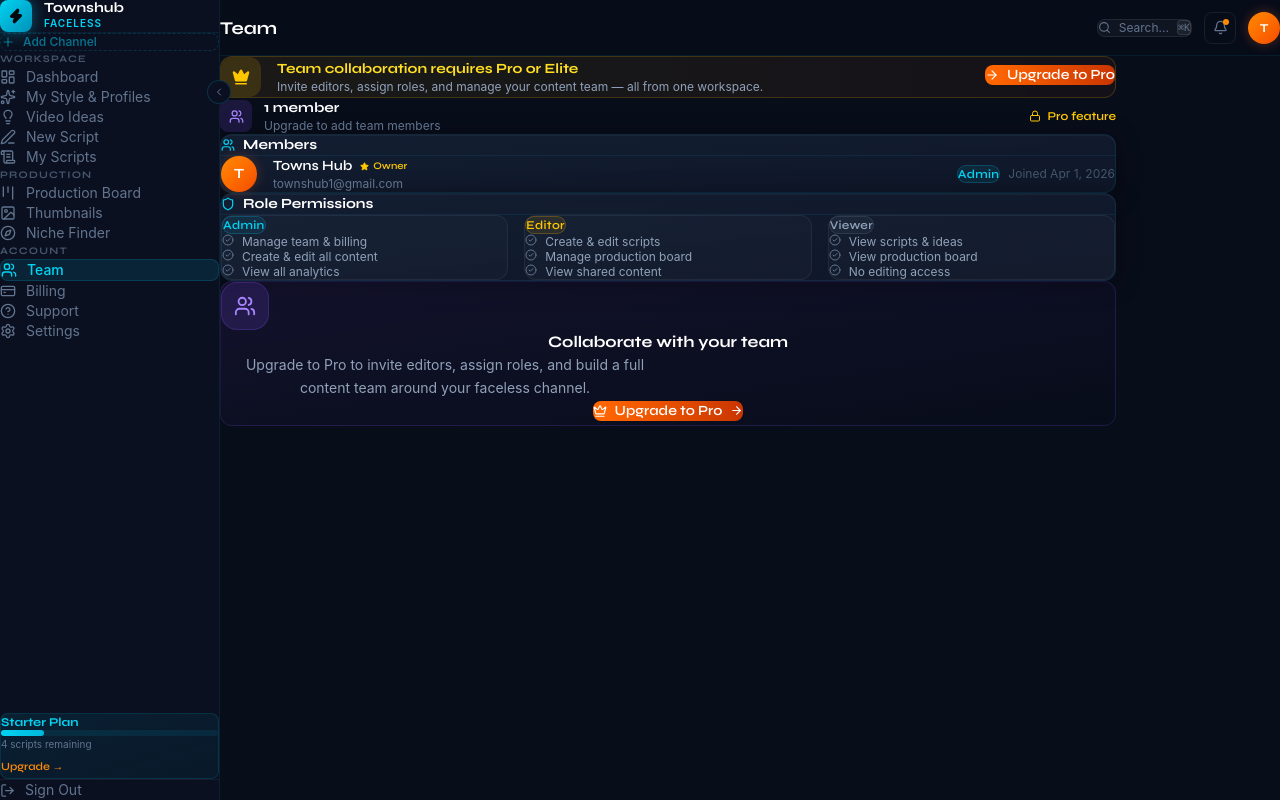
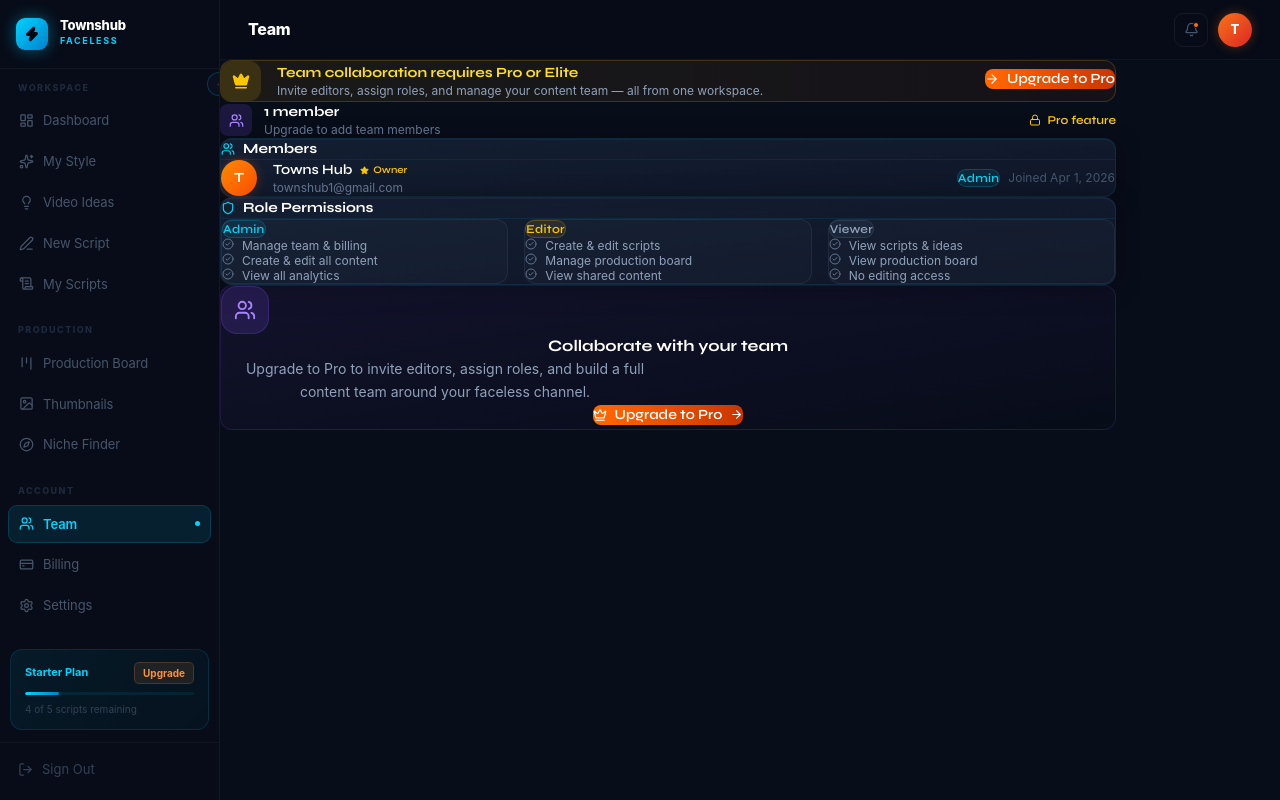
Before and after one commit to kabod1/townshub-faceless, a Next.js app: page /dashboard/team in a window 1280 px wide. Built offline with nearby package versions, Linux system fonts and the light colour scheme.

Commit message:
feat: premium sidebar + topbar redesign with inline styles

```diff
--- a/components/dashboard/sidebar.tsx
+++ b/components/dashboard/sidebar.tsx
@@ -2,34 +2,20 @@
 
 import Link from "next/link";
 import { usePathname } from "next/navigation";
-import { cn } from "@/lib/utils";
 import { createClient } from "@/lib/supabase/client";
 import {
-  LayoutDashboard,
-  Sparkles,
-  Lightbulb,
-  PenLine,
-  ScrollText,
-  Kanban,
-  Image,
-  Compass,
-  Users,
-  CreditCard,
-  HelpCircle,
-  Settings,
-  ChevronLeft,
-  Plus,
-  Zap,
-  LogOut,
+  LayoutDashboard, Sparkles, Lightbulb, PenLine, ScrollText,
+  Kanban, Image, Compass, Users, CreditCard, Settings,
+  Zap, LogOut, ChevronLeft,
 } from "lucide-react";
 import { useState } from "react";
 
-const navItems = [
+const nav = [
   {
     section: "WORKSPACE",
     items: [
       { href: "/dashboard", label: "Dashboard", icon: LayoutDashboard },
-      { href: "/dashboard/style", label: "My Style & Profiles", icon: Sparkles },
+      { href: "/dashboard/style", label: "My Style", icon: Sparkles },
       { href: "/dashboard/ideas", label: "Video Ideas", icon: Lightbulb },
       { href: "/dashboard/new-script", label: "New Script", icon: PenLine },
       { href: "/dashboard/scripts", label: "My Scripts", icon: ScrollText },
@@ -48,7 +34,6 @@
     items: [
       { href: "/dashboard/team", label: "Team", icon: Users },
       { href: "/dashboard/billing", label: "Billing", icon: CreditCard },
-      { href: "/dashboard/support", label: "Support", icon: HelpCircle },
       { href: "/dashboard/settings", label: "Settings", icon: Settings },
     ],
   },
@@ -58,63 +43,95 @@
   const pathname = usePathname();
   const [collapsed, setCollapsed] = useState(false);
 
+  const w = collapsed ? 64 : 220;
+
   return (
-    <aside
-      className={cn(
-        "relative flex flex-col h-screen bg-[#0A1020] border-r border-cyan-500/10 transition-all duration-300 shrink-0",
-        collapsed ? "w-[64px]" : "w-[220px]"
-      )}
-    >
+    <aside style={{
+      width: w, minWidth: w, height: "100vh",
+      background: "#070C18",
+      borderRight: "1px solid rgba(255,255,255,0.05)",
+      display: "flex", flexDirection: "column",
+      transition: "width 0.25s ease, min-width 0.25s ease",
+      position: "relative", flexShrink: 0,
+      overflow: "hidden",
+    }}>
+
       {/* Logo */}
-      <div className={cn("flex items-center gap-3 px-4 py-5 border-b border-cyan-500/10", collapsed && "justify-center px-0")}>
-        <div className="w-8 h-8 rounded-lg bg-gradient-to-br from-cyan-400 to-cyan-600 flex items-center justify-center shrink-0 shadow-[0_0_16px_rgba(0,212,255,0.4)]">
-          <Zap size={16} className="text-[#04080F]" fill="currentColor" />
+      <div style={{
+        display: "flex", alignItems: "center",
+        gap: collapsed ? 0 : 12,
+        padding: collapsed ? "18px 0" : "18px 16px",
+        justifyContent: collapsed ? "center" : "flex-start",
+        borderBottom: "1px solid rgba(255,255,255,0.04)",
+      }}>
+        <div style={{
+          width: 32, height: 32, borderRadius: 9, flexShrink: 0,
+          background: "linear-gradient(135deg, #00D4FF, #0080cc)",
+          display: "flex", alignItems: "center", justifyContent: "center",
+          boxShadow: "0 0 16px rgba(0,212,255,0.4)",
+        }}>
+          <Zap size={16} color="#04080F" fill="#04080F" />
         </div>
         {!collapsed && (
           <div>
-            <p className="text-sm font-bold text-white font-[family-name:var(--font-syne)] leading-none">Townshub</p>
-            <p className="text-[10px] text-cyan-400 font-semibold tracking-widest uppercase mt-0.5">Faceless</p>
+            <p style={{ fontSize: 13, fontWeight: 800, color: "#fff", margin: 0, lineHeight: 1, letterSpacing: "-0.2px" }}>Townshub</p>
+            <p style={{ fontSize: 9, color: "#00D4FF", fontWeight: 700, letterSpacing: "0.18em", textTransform: "uppercase", marginTop: 2 }}>FACELESS</p>
           </div>
         )}
       </div>
 
-      {/* Add Channel */}
-      {!collapsed && (
-        <div className="px-3 pt-4">
-          <button className="w-full flex items-center gap-2 px-3 py-2 rounded-lg border border-dashed border-cyan-500/20 text-cyan-500/60 hover:border-cyan-500/40 hover:text-cyan-400 text-xs font-medium transition-all">
-            <Plus size={14} />
-            Add Channel
-          </button>
-        </div>
-      )}
-
       {/* Nav */}
-      <nav className="flex-1 overflow-y-auto py-3 px-2">
-        {navItems.map((section) => (
-          <div key={section.section} className="mb-5">
+      <nav style={{ flex: 1, overflowY: "auto", padding: "12px 8px" }}>
+        {nav.map((section) => (
+          <div key={section.section} style={{ marginBottom: 20 }}>
             {!collapsed && (
-              <p className="text-[10px] font-bold text-slate-600 tracking-[0.12em] px-3 mb-1.5 font-[family-name:var(--font-syne)]">
-                {section.section}
-              </p>
+              <p style={{
+                fontSize: 9, fontWeight: 800, color: "#1e293b",
+                letterSpacing: "0.16em", textTransform: "uppercase",
+                padding: "0 10px", marginBottom: 6, margin: "0 0 6px",
+              }}>{section.section}</p>
             )}
-            <ul className="space-y-0.5">
+            <ul style={{ listStyle: "none", margin: 0, padding: 0, display: "flex", flexDirection: "column", gap: 2 }}>
               {section.items.map(({ href, label, icon: Icon }) => {
                 const active = pathname === href || (href !== "/dashboard" && pathname.startsWith(href));
                 return (
                   <li key={href}>
-                    <Link
-                      href={href}
-                      title={collapsed ? label : undefined}
-                      className={cn(
-                        "flex items-center gap-2.5 px-3 py-2 rounded-lg text-sm transition-all duration-150",
-                        collapsed ? "justify-center" : "",
-                        active
-                          ? "bg-cyan-500/12 text-cyan-400 border border-cyan-500/18 font-medium"
-                          : "text-slate-500 hover:bg-white/4 hover:text-slate-300"
-                      )}
-                    >
-                      <Icon size={16} className="shrink-0" />
-                      {!collapsed && <span>{label}</span>}
+                    <Link href={href} title={collapsed ? label : undefined} style={{ textDecoration: "none" }}>
+                      <div style={{
+                        display: "flex", alignItems: "center",
+                        gap: collapsed ? 0 : 9,
+                        justifyContent: collapsed ? "center" : "flex-start",
+                        padding: collapsed ? "9px 0" : "8px 10px",
+                        borderRadius: 9,
+                        background: active ? "rgba(0,212,255,0.1)" : "transparent",
+                        border: active ? "1px solid rgba(0,212,255,0.16)" : "1px solid transparent",
+                        color: active ? "#00D4FF" : "#475569",
+                        transition: "all 0.15s",
+                        cursor: "pointer",
+                      }}
+                        onMouseEnter={e => {
+                          if (!active) {
+                            (e.currentTarget as HTMLDivElement).style.background = "rgba(255,255,255,0.04)";
+                            (e.currentTarget as HTMLDivElement).style.color = "#94a3b8";
+                          }
+                        }}
+                        onMouseLeave={e => {
+                          if (!active) {
+                            (e.currentTarget as HTMLDivElement).style.background = "transparent";
+                            (e.currentTarget as HTMLDivElement).style.color = "#475569";
+                          }
+                        }}
+                      >
+                        <Icon size={15} style={{ flexShrink: 0, color: "inherit" }} />
+                        {!collapsed && (
+                          <span style={{ fontSize: 13, fontWeight: active ? 600 : 400, color: "inherit", letterSpacing: "-0.1px" }}>
+                            {label}
+                          </span>
+                        )}
+                        {active && !collapsed && (
+                          <div style={{ marginLeft: "auto", width: 5, height: 5, borderRadius: "50%", background: "#00D4FF", flexShrink: 0 }} />
+                        )}
+                      </div>
                     </Link>
                   </li>
                 );
@@ -126,22 +143,30 @@
 
       {/* Plan badge */}
       {!collapsed && (
-        <div className="px-3 pb-4">
-          <div className="rounded-lg bg-gradient-to-br from-cyan-500/10 to-cyan-500/5 border border-cyan-500/15 p-3">
-            <p className="text-xs font-bold text-cyan-400 font-[family-name:var(--font-syne)] mb-1">Starter Plan</p>
-            <div className="w-full bg-cyan-500/10 rounded-full h-1.5 mb-1.5">
-              <div className="h-full bg-gradient-to-r from-cyan-400 to-cyan-500 rounded-full" style={{ width: "20%" }} />
+        <div style={{ padding: "0 10px 12px" }}>
+          <div style={{
+            borderRadius: 12, padding: "12px 14px",
+            background: "linear-gradient(135deg, rgba(0,212,255,0.07), rgba(0,212,255,0.03))",
+            border: "1px solid rgba(0,212,255,0.12)",
+          }}>
+            <div style={{ display: "flex", alignItems: "center", justifyContent: "space-between", marginBottom: 8 }}>
+              <span style={{ fontSize: 11, fontWeight: 700, color: "#00D4FF" }}>Starter Plan</span>
+              <Link href="/dashboard/billing" style={{
+                fontSize: 10, fontWeight: 700, color: "#fb923c", textDecoration: "none",
+                padding: "2px 8px", borderRadius: 5,
+                background: "rgba(251,146,60,0.1)", border: "1px solid rgba(251,146,60,0.2)",
+              }}>Upgrade</Link>
             </div>
-            <p className="text-[10px] text-slate-500">4 scripts remaining</p>
-            <button className="mt-2 text-[11px] font-semibold text-orange-400 hover:text-orange-300 transition-colors font-[family-name:var(--font-syne)]">
-              Upgrade →
-            </button>
+            <div style={{ width: "100%", height: 3, borderRadius: 99, background: "rgba(0,212,255,0.08)", overflow: "hidden" }}>
+              <div style={{ width: "20%", height: "100%", background: "linear-gradient(90deg, #00D4FF, #0080cc)", borderRadius: 99 }} />
+            </div>
+            <p style={{ fontSize: 10, color: "#334155", marginTop: 6 }}>4 of 5 scripts remaining</p>
           </div>
         </div>
       )}
 
       {/* Logout */}
-      <div className={cn("px-2 pb-3 border-t border-white/5 pt-2", collapsed && "flex justify-center")}>
+      <div style={{ padding: "0 8px 12px", borderTop: "1px solid rgba(255,255,255,0.04)", paddingTop: 8 }}>
         <button
           onClick={async () => {
             const supabase = createClient();
@@ -149,25 +174,43 @@
             window.location.href = "/login";
           }}
           title={collapsed ? "Sign Out" : undefined}
-          className={cn(
-            "flex items-center gap-2.5 px-3 py-2 rounded-lg text-sm w-full transition-all duration-150 text-slate-500 hover:bg-red-500/8 hover:text-red-400",
-            collapsed && "justify-center w-auto"
-          )}
+          style={{
+            display: "flex", alignItems: "center",
+            gap: collapsed ? 0 : 9,
+            justifyContent: collapsed ? "center" : "flex-start",
+            width: "100%", padding: collapsed ? "9px 0" : "8px 10px",
+            borderRadius: 9, border: "none",
+            background: "transparent", color: "#334155",
+            cursor: "pointer", transition: "all 0.15s",
+          }}
+          onMouseEnter={e => {
+            (e.currentTarget as HTMLButtonElement).style.background = "rgba(239,68,68,0.07)";
+            (e.currentTarget as HTMLButtonElement).style.color = "#f87171";
+          }}
+          onMouseLeave={e => {
+            (e.currentTarget as HTMLButtonElement).style.background = "transparent";
+            (e.currentTarget as HTMLButtonElement).style.color = "#334155";
+          }}
         >
-          <LogOut size={15} className="shrink-0" />
-          {!collapsed && <span>Sign Out</span>}
+          <LogOut size={15} style={{ flexShrink: 0 }} />
+          {!collapsed && <span style={{ fontSize: 13 }}>Sign Out</span>}
         </button>
       </div>
 
       {/* Collapse toggle */}
       <button
         onClick={() => setCollapsed(!collapsed)}
-        className="absolute -right-3 top-20 w-6 h-6 rounded-full bg-[#0A1020] border border-cyan-500/20 flex items-center justify-center hover:border-cyan-500/40 transition-all"
+        style={{
+          position: "absolute", right: -12, top: 72,
+          width: 24, height: 24, borderRadius: "50%",
+          background: "#0A1020", border: "1px solid rgba(0,212,255,0.2)",
+          display: "flex", alignItems: "center", justifyContent: "center",
+          cursor: "pointer", zIndex: 10, transition: "border-color 0.2s",
+        }}
+        onMouseEnter={e => (e.currentTarget as HTMLButtonElement).style.borderColor = "rgba(0,212,255,0.4)"}
+        onMouseLeave={e => (e.currentTarget as HTMLButtonElement).style.borderColor = "rgba(0,212,255,0.2)"}
       >
-        <ChevronLeft
-          size={12}
-          className={cn("text-slate-500 transition-transform duration-300", collapsed && "rotate-180")}
-        />
+        <ChevronLeft size={11} color="#475569" style={{ transform: collapsed ? "rotate(180deg)" : "none", transition: "transform 0.25s" }} />
       </button>
     </aside>
   );
--- a/components/dashboard/topbar.tsx
+++ b/components/dashboard/topbar.tsx
@@ -1,43 +1,79 @@
 "use client";
 
-import { Bell, Search, Plus } from "lucide-react";
+import { Bell } from "lucide-react";
 
 interface TopbarProps {
   title: string;
-  action?: { label: string; href?: string; onClick?: () => void };
+  subtitle?: string;
+  action?: { label: string; href?: string; onClick?: () => void; icon?: React.ReactNode };
 }
 
-export function Topbar({ title, action }: TopbarProps) {
+export function Topbar({ title, subtitle, action }: TopbarProps) {
   return (
-    <header className="h-14 flex items-center justify-between px-6 border-b border-cyan-500/10 bg-[#080D1A]/80 backdrop-blur-sm sticky top-0 z-20">
-      <h1 className="text-lg font-bold text-white font-[family-name:var(--font-syne)]">{title}</h1>
+    <header style={{
+      height: 60, display: "flex", alignItems: "center", justifyContent: "space-between",
+      padding: "0 28px",
+      borderBottom: "1px solid rgba(255,255,255,0.04)",
+      background: "rgba(7,12,24,0.9)",
+      backdropFilter: "blur(12px)",
+      position: "sticky", top: 0, zIndex: 20,
+      flexShrink: 0,
+    }}>
+      <div>
+        <h1 style={{ fontSize: 16, fontWeight: 800, color: "#fff", margin: 0, letterSpacing: "-0.3px" }}>{title}</h1>
+        {subtitle && <p style={{ fontSize: 11, color: "#334155", margin: "2px 0 0" }}>{subtitle}</p>}
+      </div>
 
-      <div className="flex items-center gap-3">
-        {/* Search */}
-        <button className="flex items-center gap-2 px-3 py-1.5 rounded-lg bg-white/4 border border-white/8 text-slate-500 text-xs hover:border-cyan-500/20 hover:text-slate-400 transition-all">
-          <Search size={13} />
-          <span className="hidden sm:inline">Search...</span>
-          <kbd className="hidden sm:inline text-[10px] bg-white/5 px-1.5 py-0.5 rounded border border-white/10">⌘K</kbd>
+      <div style={{ display: "flex", alignItems: "center", gap: 10 }}>
+        <button style={{
+          position: "relative", width: 34, height: 34,
+          display: "flex", alignItems: "center", justifyContent: "center",
+          borderRadius: 9, border: "1px solid rgba(255,255,255,0.06)",
+          background: "transparent", cursor: "pointer", color: "#475569",
+          transition: "all 0.2s",
+        }}
+          onMouseEnter={e => {
+            (e.currentTarget as HTMLButtonElement).style.borderColor = "rgba(0,212,255,0.2)";
+            (e.currentTarget as HTMLButtonElement).style.color = "#94a3b8";
+          }}
+          onMouseLeave={e => {
+            (e.currentTarget as HTMLButtonElement).style.borderColor = "rgba(255,255,255,0.06)";
+            (e.currentTarget as HTMLButtonElement).style.color = "#475569";
+          }}
+        >
+          <Bell size={15} />
+          <span style={{
+            position: "absolute", top: 8, right: 8,
+            width: 6, height: 6, borderRadius: "50%",
+            background: "#f97316", border: "1px solid #070C18",
+          }} />
         </button>
 
-        {/* Notifications */}
-        <button className="relative w-8 h-8 flex items-center justify-center rounded-lg border border-white/8 text-slate-500 hover:border-cyan-500/20 hover:text-slate-400 transition-all">
-          <Bell size={15} />
-          <span className="absolute top-1.5 right-1.5 w-1.5 h-1.5 bg-orange-400 rounded-full" />
-        </button>
+        <div style={{
+          width: 34, height: 34, borderRadius: "50%",
+          background: "linear-gradient(135deg, #f97316, #dc2626)",
+          display: "flex", alignItems: "center", justifyContent: "center",
+          fontSize: 13, fontWeight: 800, color: "#fff",
+          boxShadow: "0 0 12px rgba(249,115,22,0.3)",
+          cursor: "pointer",
+        }}>T</div>
 
-        {/* Avatar */}
-        <button className="w-8 h-8 rounded-full bg-gradient-to-br from-orange-400 to-orange-600 flex items-center justify-center text-white text-xs font-bold font-[family-name:var(--font-syne)] shadow-[0_0_12px_rgba(255,107,53,0.3)]">
-          T
-        </button>
-
-        {/* Action */}
         {action && (
           <button
             onClick={action.onClick}
-            className="flex items-center gap-1.5 px-4 py-1.5 rounded-lg bg-gradient-to-r from-cyan-400 to-cyan-600 text-[#04080F] text-xs font-bold font-[family-name:var(--font-syne)] hover:shadow-[0_0_16px_rgba(0,212,255,0.35)] transition-all"
+            style={{
+              display: "flex", alignItems: "center", gap: 7,
+              padding: "8px 16px", borderRadius: 9,
+              background: "linear-gradient(135deg, #00D4FF, #0080cc)",
+              border: "none", color: "#04080F", fontSize: 12,
+              fontWeight: 700, cursor: "pointer",
+              boxShadow: "0 0 16px rgba(0,212,255,0.25)",
+              transition: "all 0.2s",
+            }}
+            onMouseEnter={e => (e.currentTarget as HTMLButtonElement).style.boxShadow = "0 0 24px rgba(0,212,255,0.4)"}
+            onMouseLeave={e => (e.currentTarget as HTMLButtonElement).style.boxShadow = "0 0 16px rgba(0,212,255,0.25)"}
           >
-            <Plus size={13} />
+            {action.icon}
             {action.label}
           </button>
         )}
```
